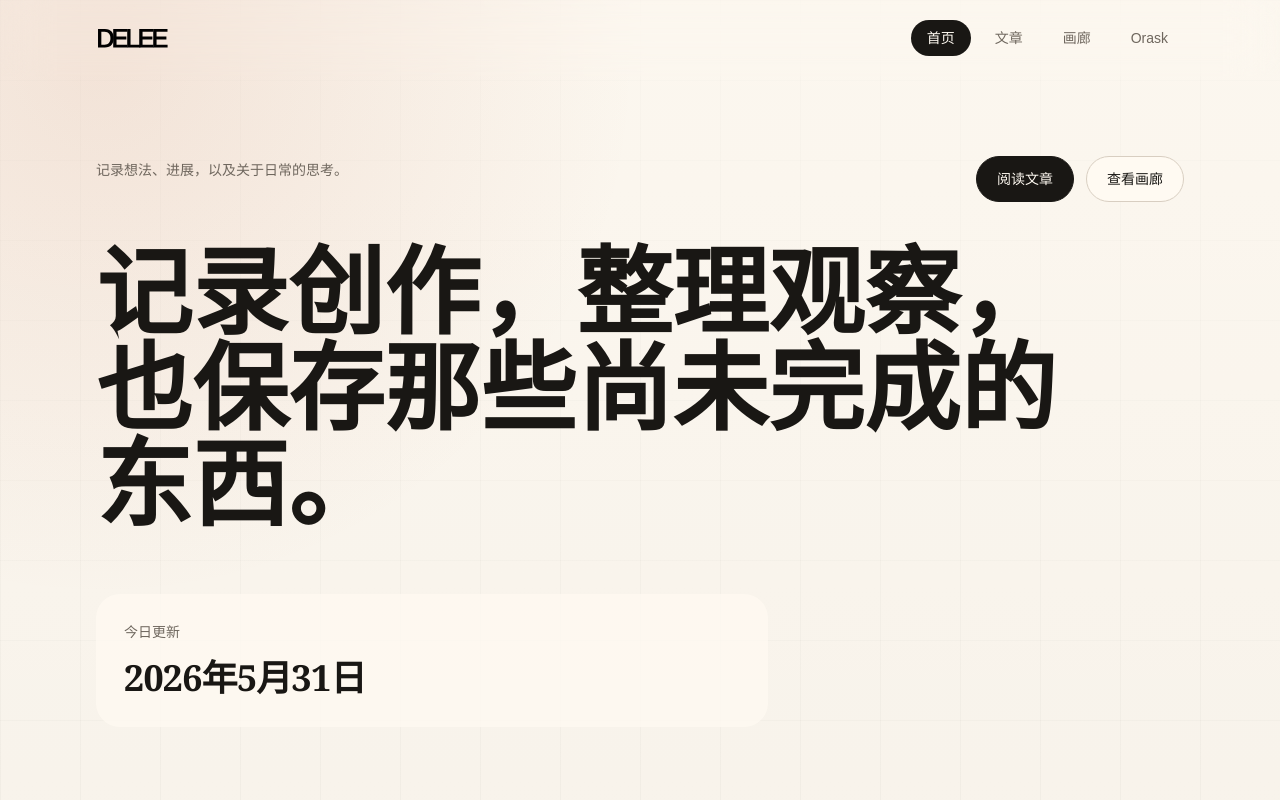
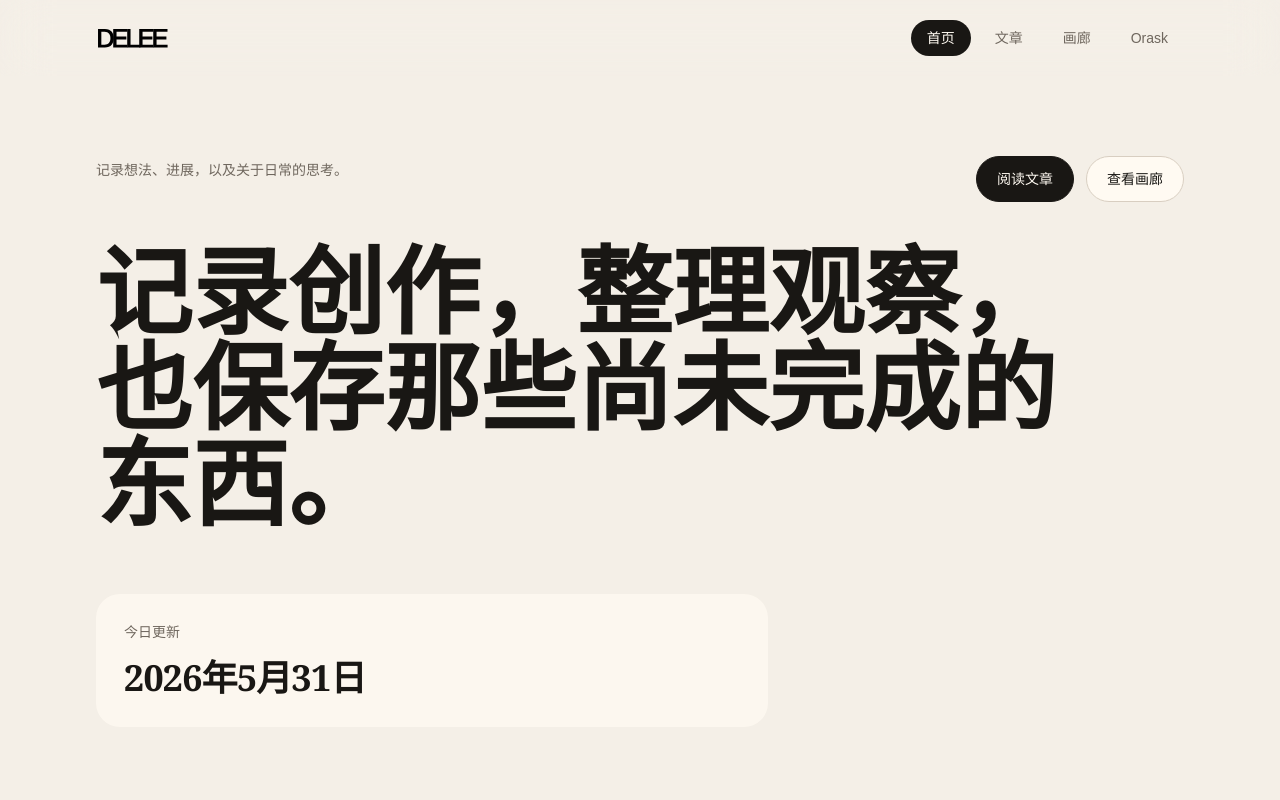
Before and after one commit to OrandoLee/personal-site, a Next.js app: page / in a window 1280 px wide. Shown: the top 800 px of the page. Built offline with nearby package versions, Linux system fonts and the light colour scheme; no server answers; the database is empty.

Commit message:
Remove background texture completely

```diff
--- a/app/globals.css
+++ b/app/globals.css
@@ -58,11 +58,7 @@ html {
 body {
   min-height: 100vh;
   margin: 0;
-  background:
-    linear-gradient(90deg, rgb(var(--archive-ink) / 0.045) 1px, transparent 1px),
-    linear-gradient(180deg, rgb(var(--archive-ink) / 0.035) 1px, transparent 1px),
-    rgb(var(--background));
-  background-size: 80px 80px, 80px 80px, auto;
+  background: rgb(var(--background));
   color: rgb(var(--foreground));
   font-family:
     Arial,
@@ -106,9 +102,7 @@ video {
 
 .archive-shell {
   min-height: 100vh;
-  background:
-    radial-gradient(circle at 8% 4%, rgb(var(--archive-clay) / 0.13), transparent 28%),
-    linear-gradient(180deg, rgb(var(--archive-paper2) / 0.72), rgb(var(--archive-paper) / 0));
+  background: rgb(var(--archive-paper));
 }
 
 .wordmark {
--- a/components/SplashScreen.tsx
+++ b/components/SplashScreen.tsx
@@ -42,11 +42,7 @@ export function SplashScreen() {
           z-index: 9999;
           display: grid;
           place-items: center;
-          background:
-            linear-gradient(90deg, rgb(var(--archive-ink) / 0.045) 1px, transparent 1px),
-            linear-gradient(180deg, rgb(var(--archive-ink) / 0.035) 1px, transparent 1px),
-            rgb(var(--background));
-          background-size: 80px 80px, 80px 80px, auto;
+          background: rgb(var(--background));
           pointer-events: none;
           animation: splash-shell 1800ms cubic-bezier(0.22, 1, 0.36, 1) both;
         }
```
